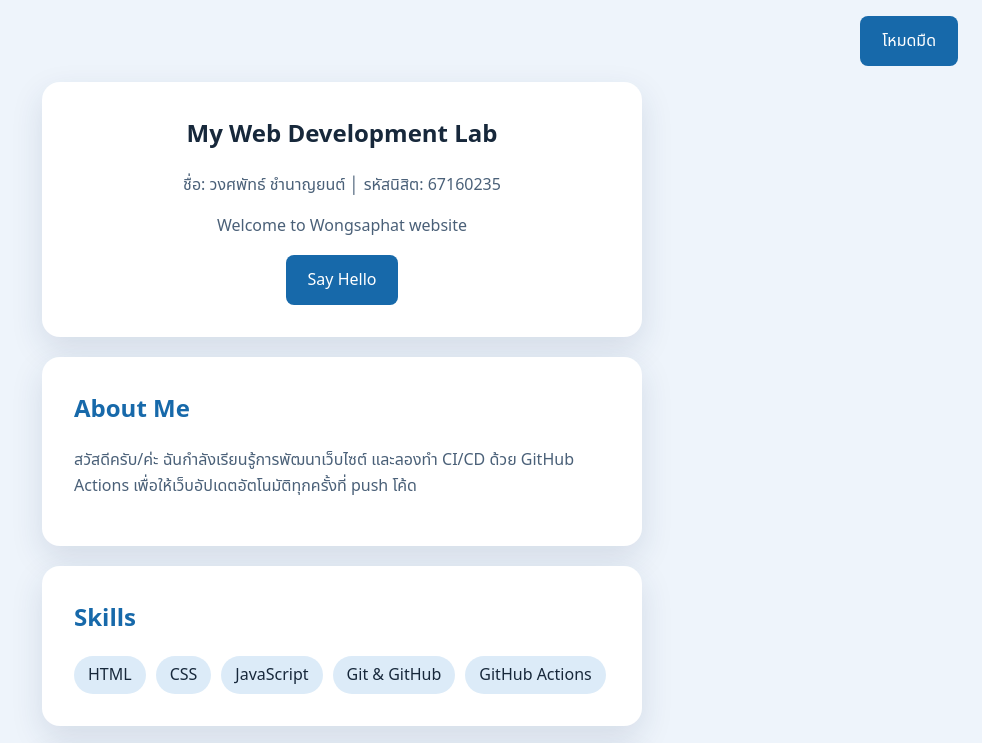
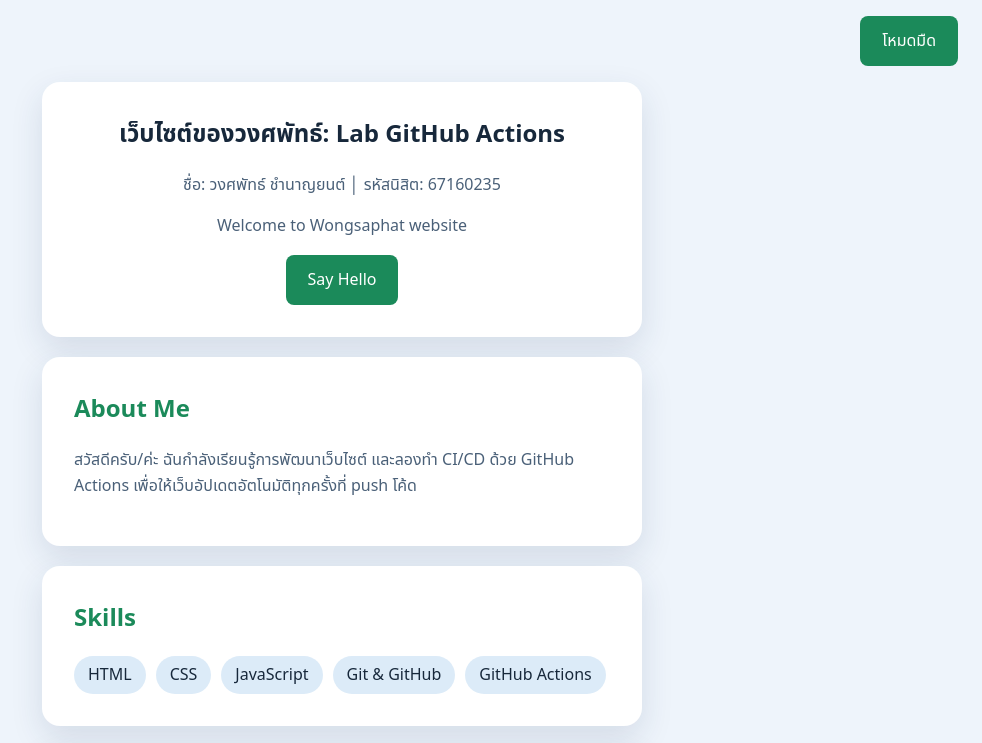
Before and after one commit to 67160235/webdev-actions-lab, a plain HTML site: page index.html in a window 1280 px wide. Shown: the top 743 px of the page, without its empty margins (298-1280 px from the left). Drawn offline with Linux system fonts and the light colour scheme.

Commit message:
Update home page design

```diff
--- a/index.html
+++ b/index.html
@@ -13,7 +13,7 @@
 
   <main>
     <section class="hero card">
-      <h1>My Web Development Lab</h1>
+      <h1>เว็บไซต์ของวงศพัทธ์: Lab GitHub Actions</h1>
       <p>ชื่อ: วงศพัทธ์ ชำนาญยนต์ │ รหัสนิสิต: 67160235</p>
       <p id="status">Welcome to Wongsaphat website </p>
       <button id="helloBtn" type="button">Say Hello</button>
--- a/style.css
+++ b/style.css
@@ -3,7 +3,7 @@
   --surface: #ffffff;
   --text: #17283b;
   --muted: #4a6078;
-  --accent: #1769aa;
+ --accent: #1b8a5a;
   --accent-text: #ffffff;
   --chip: #dcebf8;
   --shadow: #1e3a5f20;
@@ -13,7 +13,7 @@
   --surface: #182636;
   --text: #e6eef7;
   --muted: #9db2c7;
-  --accent: #5db0f0;
+  --accent: #4cc38a;
   --accent-text: #0f1a26;
   --chip: #23364b;
   --shadow: #00000050;
```
